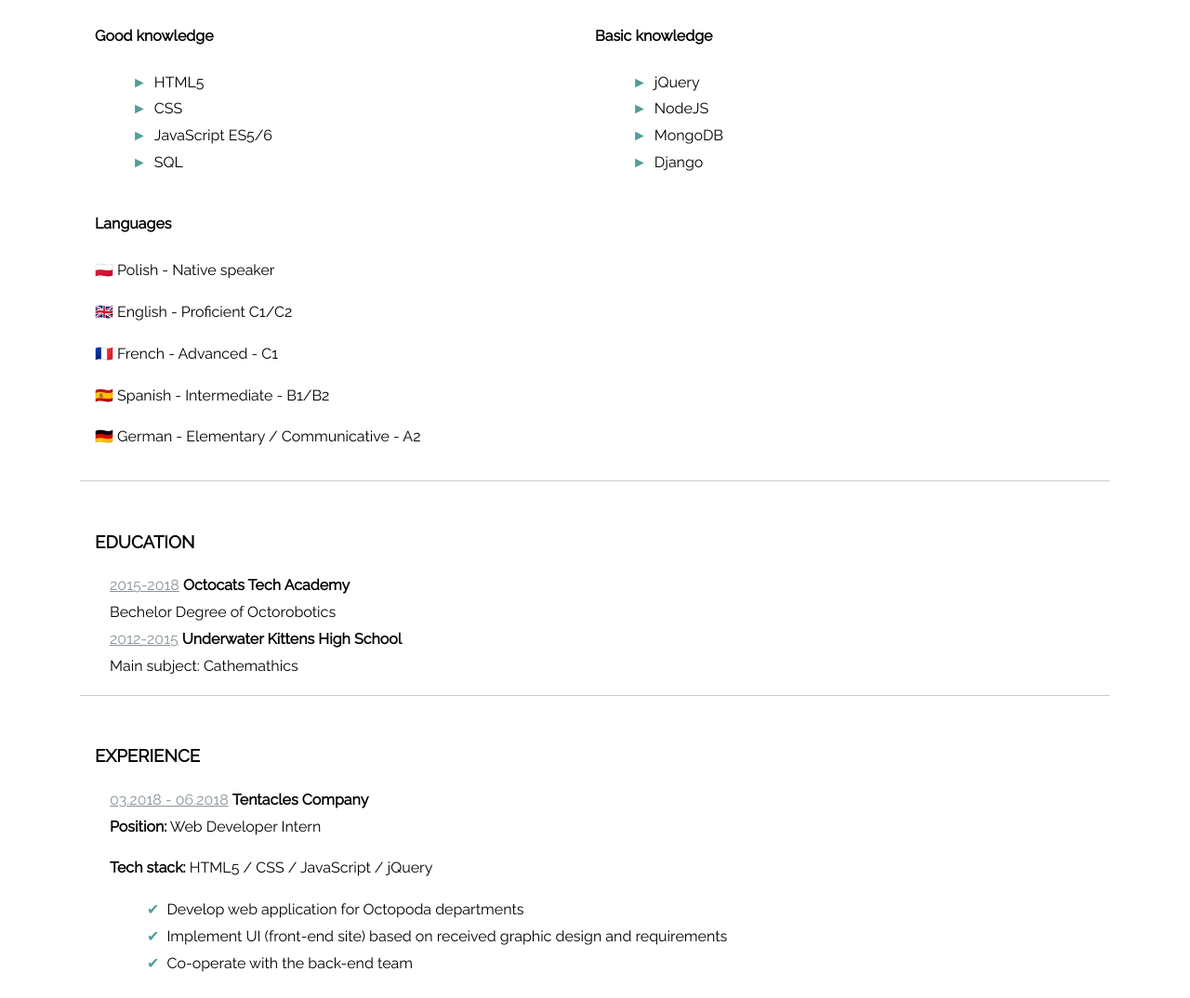
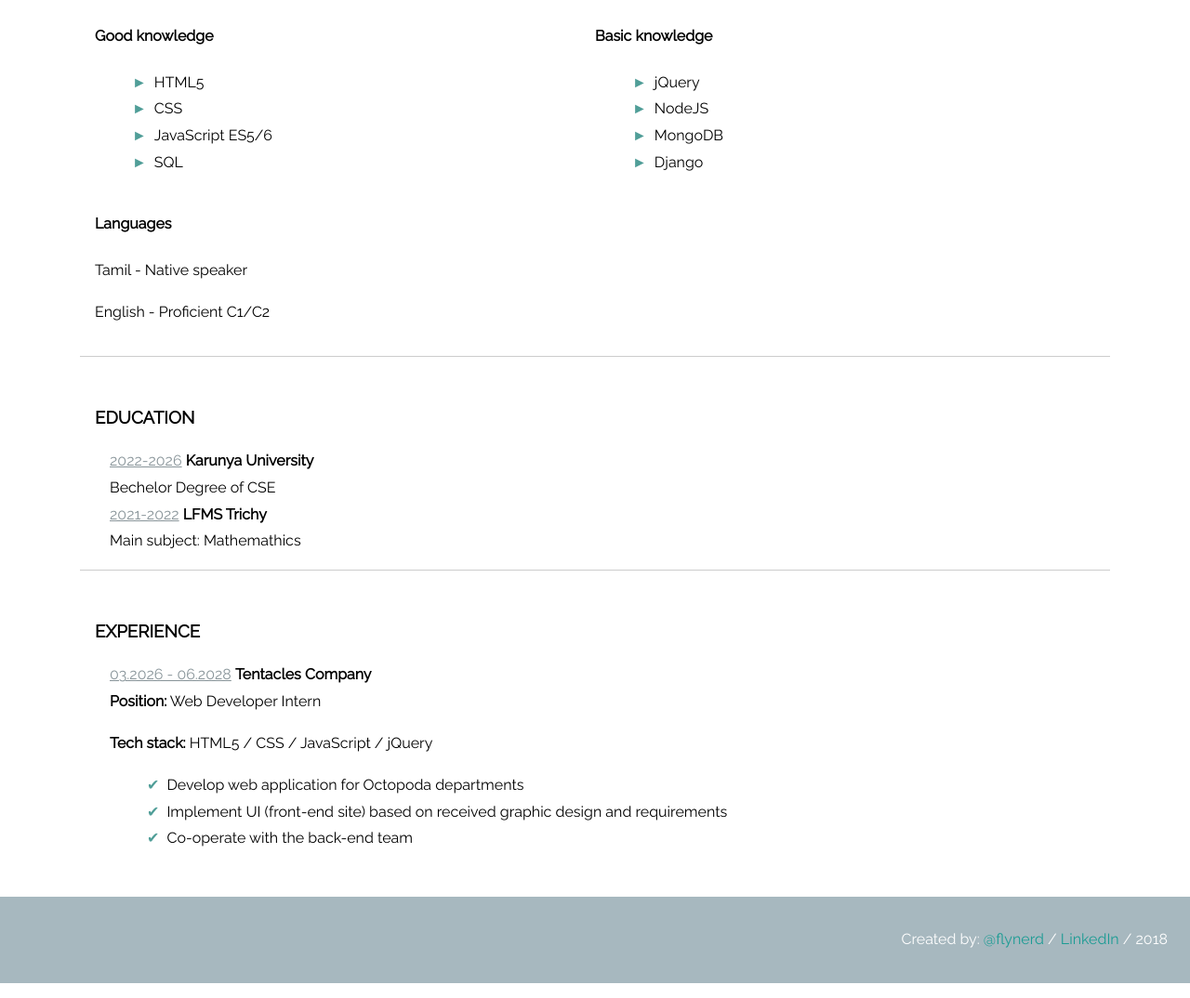
Before and after one commit to WinstonD003/Derikkeys, a plain HTML site: page index.html in a window 1280 px wide. Shown: the part 1094-2168 px from the top of the page at 93% size. Drawn offline with Linux system fonts and the light colour scheme.

Commit message:
Update index.html

```diff
--- a/index.html
+++ b/index.html
@@ -95,11 +95,8 @@
         </div>
         <div>
           <h4>Languages</h4>
-          <p>🇵🇱 Polish - Native speaker</p>
-          <p>🇬🇧 English - Proficient C1/C2</p>
-          <p>🇫🇷 French - Advanced - C1</p>
-          <p>🇪🇸 Spanish - Intermediate - B1/B2</p>
-          <p>🇩🇪 German - Elementary / Communicative - A2</p>
+          <p> Tamil - Native speaker</p>
+          <p> English - Proficient C1/C2</p>
         </div>
       </div>
     </section>
@@ -108,18 +105,18 @@
       <h3>Education</h3>
       <article>
         <div class='school'>
-          <span>2015-2018</span> <strong>Octocats tech academy</strong>
+          <span>2022-2026</span> <strong>Karunya University</strong>
         </div>
         <div class="descrition">
-          Bechelor Degree of Octorobotics
+          Bechelor Degree of CSE
         </div>
       </article>
       <article>
         <div class='school'>
-          <span>2012-2015</span> <strong>Underwater kittens high school</strong>
+          <span>2021-2022</span> <strong>LFMS Trichy</strong>
         </div>
         <div>
-          Main subject: Cathemathics
+          Main subject: Mathemathics
         </div>
       </article>
     </section>
@@ -127,7 +124,7 @@
       <h3>Experience</h3>
       <article>
         <div class='job-title'>
-          <span>03.2018 - 06.2018</span> <strong>Tentacles Company</strong><br> <strong>Position:</strong> Web developer Intern
+          <span>03.2026 - 06.2028</span> <strong>Tentacles Company</strong><br> <strong>Position:</strong> Web developer Intern
         </div>
         <div>
           <p><strong>Tech stack:</strong> HTML5 / CSS / JavaScript / jQuery</p>
```
